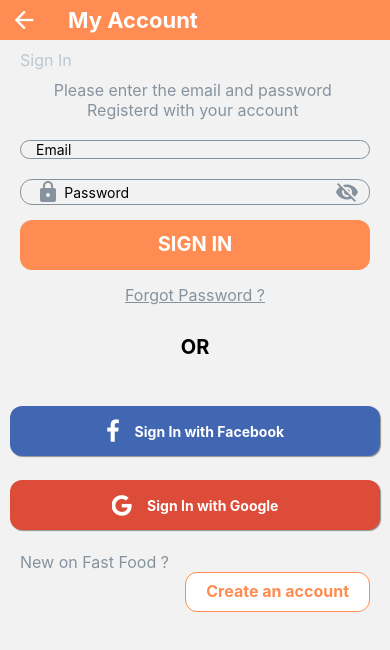
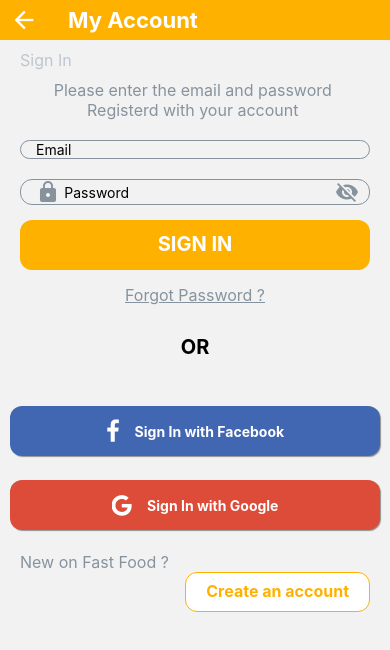
Before and after one commit to ajprince21/FastFood, a React Native app: screen /SignInScreen in a window 390 px wide. Shown: the top 650 px of the page. Built offline with nearby package versions, Linux system fonts and the light colour scheme.

Commit message:
implemented bottom tabs navigator

```diff
--- a/src/components/FoodCard.js
+++ b/src/components/FoodCard.js
@@ -1,9 +1,8 @@
-import { StyleSheet, Text, TouchableOpacity, View } from 'react-native'
+import { StyleSheet, Text, TouchableOpacity, View, Image } from 'react-native'
 import React from 'react'
 import { colors, parameters } from '../global/styles';
 import { Icon } from '@rneui/themed';
 import { filterData } from '../global/Data';
-import { Image } from 'react-native-animatable';
 
 const FoodCard = ({
     OnPressFoodCard,
@@ -69,6 +68,7 @@
         borderColor: colors.grey4,
         borderBottomLeftRadius: 5,
         borderBottomRightRadius: 5,
+        paddingBottom: 5
     },
     image: {
         borderTopLeftRadius: 5,
--- a/src/global/styles.js
+++ b/src/global/styles.js
@@ -1,7 +1,7 @@
 import { StyleSheet } from "react-native";
 
 export const colors = {
-    buttons: '#ff8c52',
+    buttons: '#FFB100',
     grey1: '#43484d',
     grey2: '#5e6977',
     grey3: '#86939e',
@@ -9,13 +9,13 @@
     grey5: '#e1e8ee',
     CardComment: '#86939e',
     CardBackground: '#ffffff',
-    statusbar: '#ff8c52',
+    statusbar: '#FFB100',
     headerText: '#ffffff'
 }
 export const parameters = {
     headerHeight: 40,
     buttonStyle: {
-        backgroundColor: '#ff8c52',
+        backgroundColor: '#FFB100',
         alignContent: 'center',
         justifyContent: 'center',
         borderRadius: 12,
@@ -39,3 +39,8 @@
     color: colors.grey4,
     fontSize: 16
 }
+// Colors Theme
+// FFB100,
+// FBC252,
+// F0ECCF,
+// A3BB98
--- a/src/navigation/RootNavigator.js
+++ b/src/navigation/RootNavigator.js
@@ -2,6 +2,7 @@
 import React from 'react'
 import { NavigationContainer } from '@react-navigation/native';
 import AuthStack from './authNavigators';
+
 
 
 export default function RootNavigator() {
--- a/src/navigation/authNavigators.js
+++ b/src/navigation/authNavigators.js
@@ -5,6 +5,7 @@
 import SignInWelcomeScreen from '../screens/authScreens/SignInWelcomeScreen';
 import SignInScreen from '../screens/authScreens/signInScreen';
 import HomeScreen from '../screens/HomeScreen';
+import RootClientTabs from './ClientTab';
 
 const Auth = createStackNavigator();
 
@@ -29,8 +30,8 @@
                 }}
             />
             <Auth.Screen
-                name='HomeScreen'
-                component={HomeScreen}
+                name='RootClientTabs'
+                component={RootClientTabs}
                 options={{
                     headerShown: false,
                     ...TransitionPresets.RevealFromBottomAndroid
--- a/src/screens/authScreens/signInScreen.js
+++ b/src/screens/authScreens/signInScreen.js
@@ -57,8 +57,8 @@
                         title={'SIGN IN'}
                         buttonStyle={parameters.buttonStyle}
                         titleStyle={parameters.buttonTitleStyle}
-                        onPress={()=> {
-                            navigation.navigate('HomeScreen')
+                        onPress={() => {
+                            navigation.navigate('RootClientTabs')
                         }}
                     />
                 </View>
@@ -145,12 +145,12 @@
         justifyContent: 'center',
         borderRadius: 12,
         borderWidth: 1,
-        borderColor: '#ff8c52',
+        borderColor: '#FFB100',
         height: 40,
         paddingHorizontal: 20
     },
     createButtonTitle: {
-        color: '#ff8c52',
+        color: '#FFB100',
         fontSize: 16,
         fontWeight: 'bold',
         alignItems: 'center',
```
